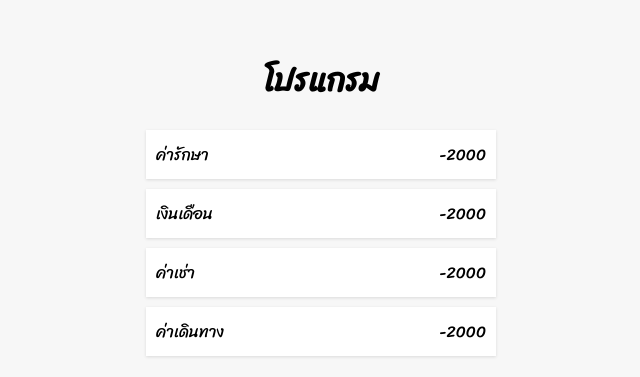
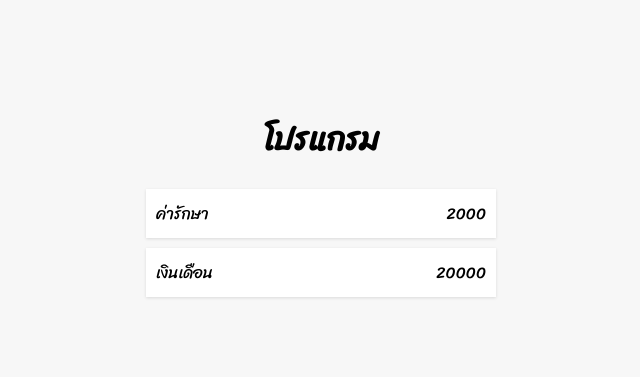
Before and after one commit to wat885/Courses-React-KR, a React (Create React App) app in the folder my-app/: page / in a window 1280 px wide. Shown: the part 191-568 px from the top of the page, without its empty margins (319-959 px from the left). Built offline with nearby package versions, Linux system fonts and the light colour scheme.

Commit message:
30.pros data

```diff
--- a/my-app/src/components/Item.js
+++ b/my-app/src/components/Item.js
@@ -1,11 +1,11 @@
 import React from "react";
 
 const Item = (props) => {
-  // const [amount, title] = props;
+//   const [amount, title] = props;
   return (
     <div>
       <li>
-        {props.title} <span> -{props.amount}</span>
+        {props.title} <span> {props.amount}</span>
       </li>
     </div>
   );
--- a/my-app/src/components/Transaction.js
+++ b/my-app/src/components/Transaction.js
@@ -3,13 +3,21 @@
 import "./Transaction.css";
 
 const Transaction = () => {
+
+  const data = [
+    {title:"ค่ารักษา",amount:"2000"},
+    {title:"เงินเดือน",amount:"20000"},
+    {title:"ค่าเช่า",amount:"5000"},
+    {title:"ค่าเดินทาง",amount:"2000"},
+  ]
+
   return (
     <div>
       <ul className="item-list">
-        <Item title="ค่ารักษา" amount="2000" />
-        <Item title="เงินเดือน" amount="2000" />
-        <Item title="ค่าเช่า" amount="2000" />
-        <Item title="ค่าเดินทาง" amount="2000" />
+
+        <Item title={data[0].title} amount={data[0].amount} />
+        <Item title={data[1].title} amount={data[1].amount} />
+
       </ul>
     </div>
   );
```
Also changed, not shown: my-app/src/App.js (line endings or trailing spaces).
